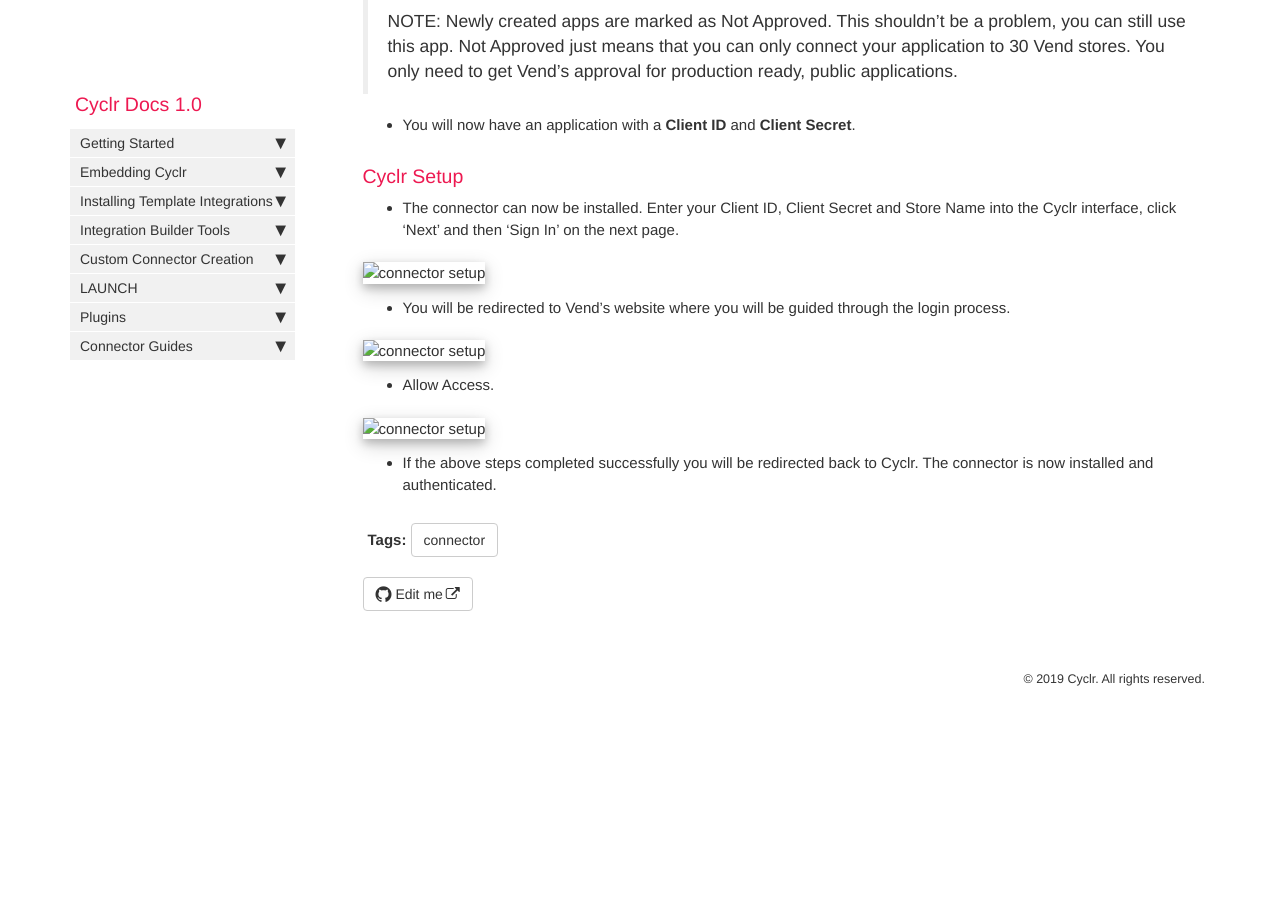
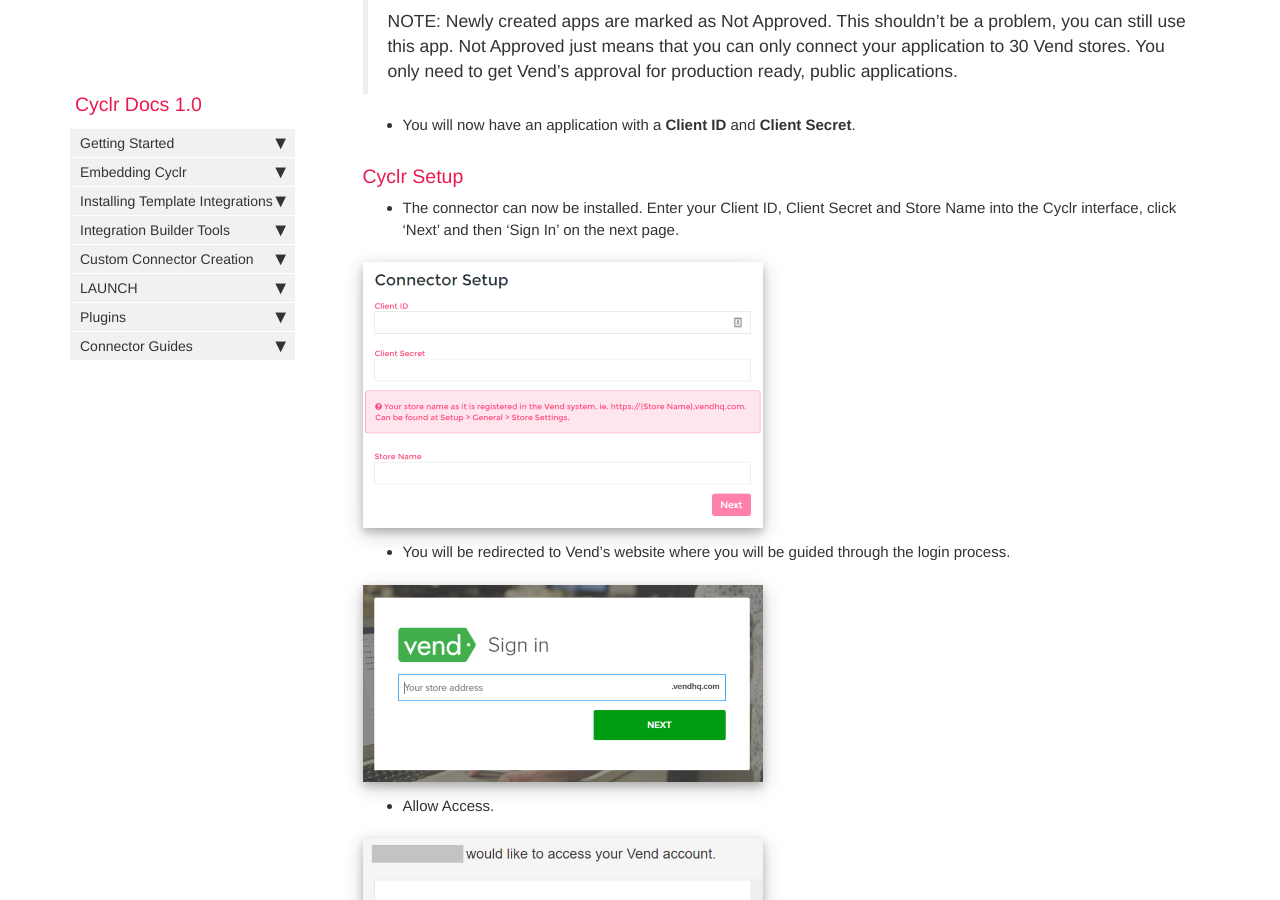
Before and after one commit to sneakysneak/docs, a Jekyll site: the page built from pages/connector-authentication/vend.md, in a window 1280 px wide and 900 px high, scrolled down 734 px. Built offline with Jekyll 4.4.1, drawn with Linux system fonts in a browser that asks for light colours; nearby versions of some CDN libraries; comment, search, counter and statistics services are not loaded; before the commit the page ends 1483 px from its top, so only the background shows below that.

Commit message:
Corrections for Vend Images.

```diff
--- a/pages/connector-authentication/vend.md
+++ b/pages/connector-authentication/vend.md
@@ -30,14 +30,14 @@ Vend uses OAuth 2.0 for authentication. The following are the steps needed to gi
 
 * The connector can now be installed. Enter your Client ID, Client Secret and Store Name into the Cyclr interface, click 'Next' and then 'Sign In' on the next page.
 
-![connector setup](./vend_setup_img_2.PNG)
+![connector setup](./images/vend_setup_img_2.PNG)
 
 * You will be redirected to Vend's website where you will be guided through the login process.
 
-![connector setup](./vend_setup_img_3.png)
+![connector setup](./images/vend_setup_img_3.png)
 
 * Allow Access.
 
-![connector setup](./vend_setup_img_5.PNG)
+![connector setup](./images/vend_setup_img_5.PNG)
 
 * If the above steps completed successfully you will be redirected back to Cyclr. The connector is now installed and authenticated.
```
Also changed, not shown: images/vend_setup_img_2.png (renamed from images/1982855_vend_setup_img_2.png), images/vend_setup_img_3.png (renamed from images/1982855_vend_setup_img_3.png), images/vend_setup_img_5.png (renamed from images/1982855_vend_setup_img_5.png), images/vend_setup_img_6.png (renamed from images/1982855_vend_setup_img_6.png).
